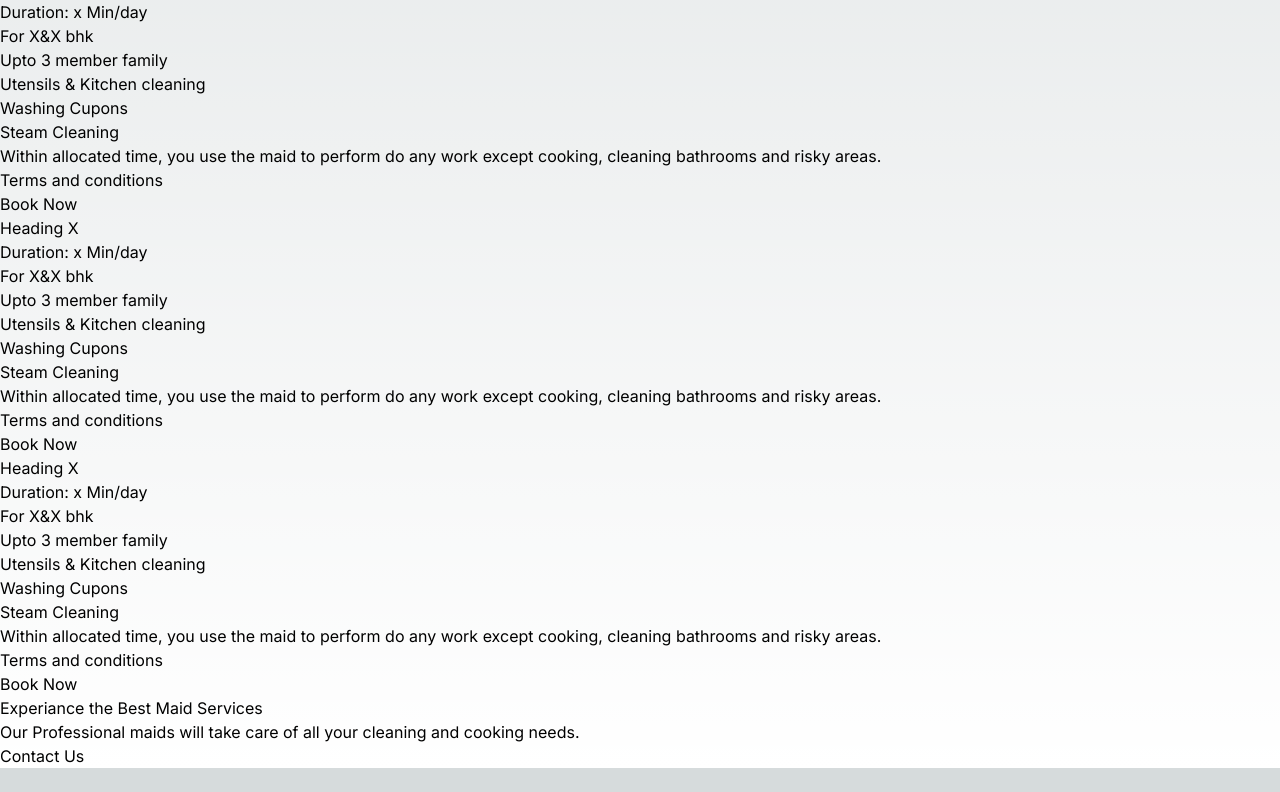
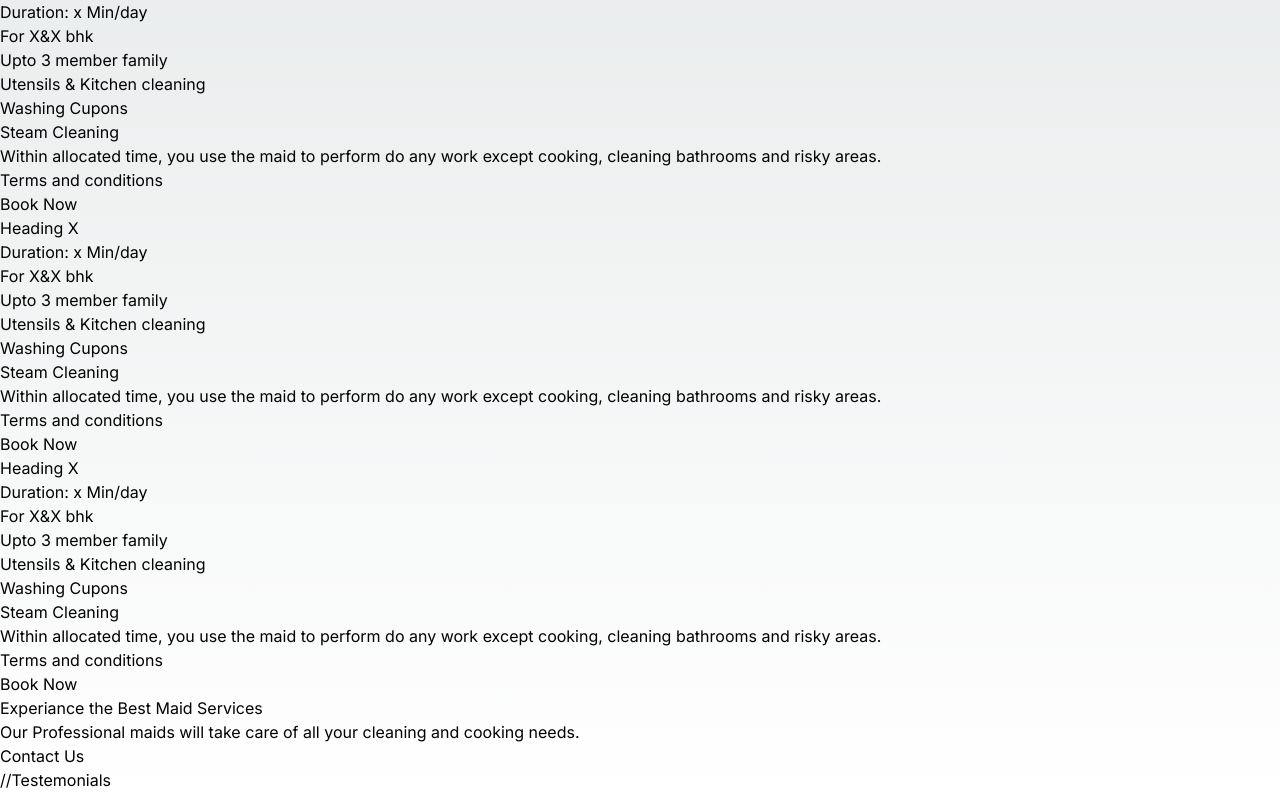
Before and after one commit to Cyrilsos/Todoo-Redon, a Next.js app: page / in a window 1280 px wide. Shown: the part 816-1608 px from the top of the page. Before the commit the page ends 1584 px from the top, so only its background shows below. Built offline with nearby package versions, Linux system fonts and the light colour scheme.

Commit message:
added test

```diff
--- /dev/null
+++ b/Components/Teste.tsx
@@ -0,0 +1,5 @@
+const Teste = () => {
+  return <div className=" mt-40 mb-40 text-center flex">//Testemonials</div>;
+};
+
+export default Teste;
--- a/Components/index.ts
+++ b/Components/index.ts
@@ -4,5 +4,6 @@ import Body1 from "./Body1";
 import Body2 from "./Body2";
 import Plan from "./plan";
 import Contactbtn from "./Contactbtn";
+import Teste from "./Teste";
 
-export { Hero, Navbar, Body1, Body2, Plan, Contactbtn };
+export { Hero, Navbar, Body1, Body2, Plan, Contactbtn, Teste };
--- a/app/page.tsx
+++ b/app/page.tsx
@@ -1,5 +1,13 @@
 import Image from "next/image";
-import { Hero, Navbar, Body1, Body2, Plan, Contactbtn } from "@/Components";
+import {
+  Hero,
+  Navbar,
+  Body1,
+  Body2,
+  Plan,
+  Contactbtn,
+  Teste,
+} from "@/Components";
 
 export default function Home() {
   return (
@@ -10,6 +18,7 @@ export default function Home() {
       <Body2 />
       <Plan />
       <Contactbtn />
+      <Teste />
     </main>
   );
 }
```
Also changed, not shown: Components/Test.tsx (deleted).
